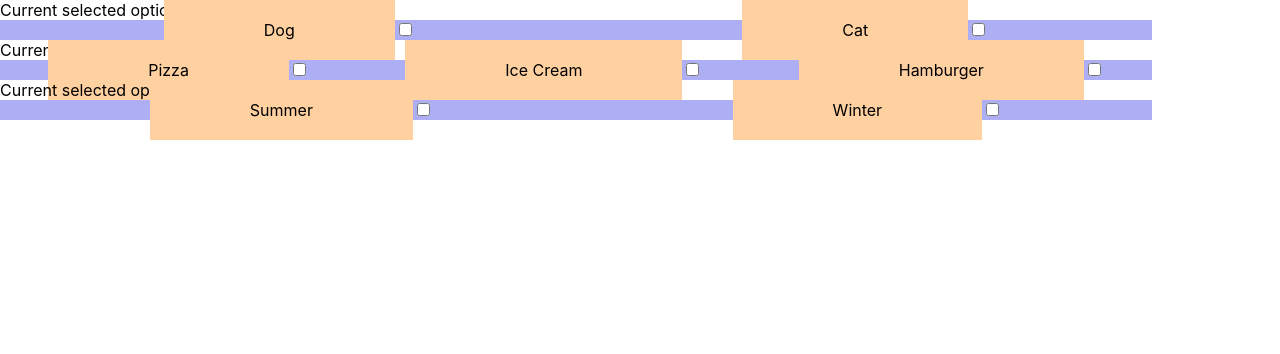
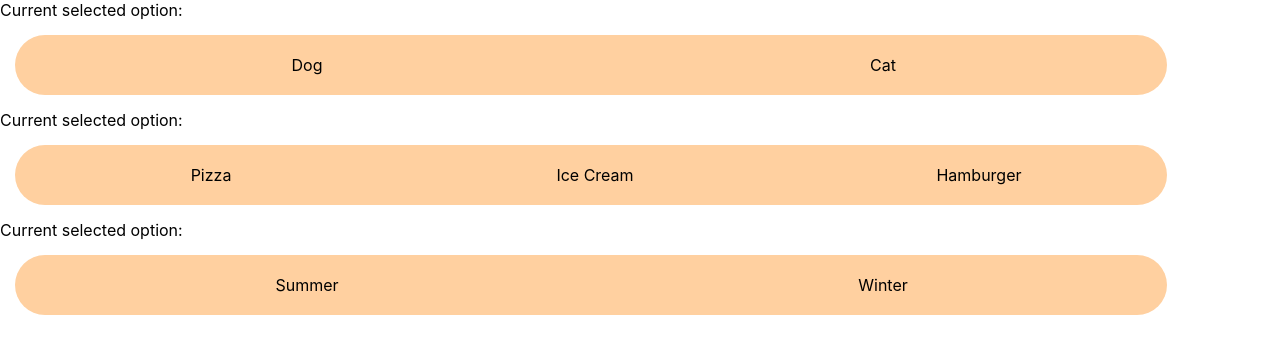
Before and after one commit to OFFLlNE/SenefrontendTask, a React (Create React App) app: page / in a window 1280 px wide. Shown: the top 354 px of the page. Built offline with nearby package versions, Linux system fonts and the light colour scheme.

Commit message:
Add option selection with CSS

```diff
--- a/src/Toggle/Toggle.css
+++ b/src/Toggle/Toggle.css
@@ -1,12 +1,21 @@
 .toggle-questions {
-  background: rgb(174, 174, 245);
-  min-width: 280px;
+  background: rgb(255, 208, 160);
+  margin: 15px;
   width: 90%;
   display: flex;
-  justify-content: space-around;
+  justify-content: center;
+  border-radius: 50px;
 }
-
 .toggle-option {
-  background: rgb(255, 208, 160);
-  padding: 20px 100px;
+  padding: 20px 0px;
+  width: 100%;
+  cursor: pointer;
+  text-align: center;
 }
+.active {
+  background: rgb(114, 83, 51);
+  border-radius: 50px;
+}
+input {
+  -webkit-appearance: none;
+}
--- a/src/Toggle/Toggle.js
+++ b/src/Toggle/Toggle.js
@@ -1,44 +1,44 @@
 import React, { useState, useEffect } from 'react';
-
 import './Toggle.css';
-
 const Toggle = ({ questionOptions, correctAnswer }) => {
   const [selectedOption, setSelectedOption] = useState('');
-
-  const onCheckBoxChange = (questionIndex) => {
+  const onRadioChange = (questionIndex) => {
     if (selectedOption !== correctAnswer) {
       setSelectedOption(questionOptions[questionIndex]);
     }
   };
-
   useEffect(() => {
     if (selectedOption === correctAnswer) {
-      console.log('THIS IS THE CORRECT ON!!!');
+      console.log('THIS IS THE CORRECT ONE!!!');
     }
   }, [correctAnswer, selectedOption]);
-
   return (
     <>
       Current selected option: {selectedOption}
       <div className="toggle-questions">
         {questionOptions.map((option, optionIndex) => {
           return (
-            <div key={option}>
-              <label htmlFor={option} className="toggle-option">
-                {option}
-              </label>
+            <label
+              key={option}
+              htmlFor={option}
+              className={
+                selectedOption === option
+                  ? 'toggle-option active'
+                  : 'toggle-option'
+              }
+            >
               <input
                 id={option}
-                type="checkbox"
+                type="radio"
                 checked={selectedOption === option}
-                onChange={() => onCheckBoxChange(optionIndex)}
+                onChange={() => onRadioChange(optionIndex)}
               />
-            </div>
+              {option}
+            </label>
           );
         })}
       </div>
     </>
   );
 };
-
 export default Toggle;
```
